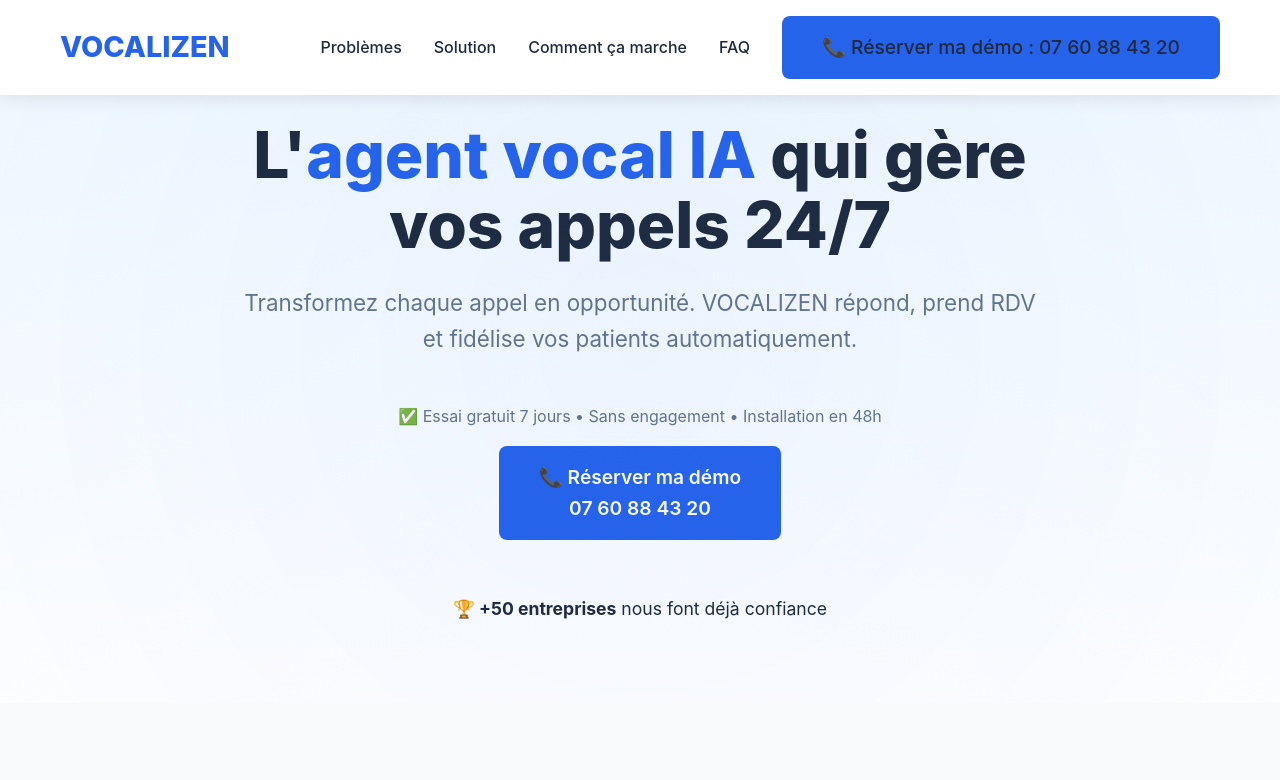
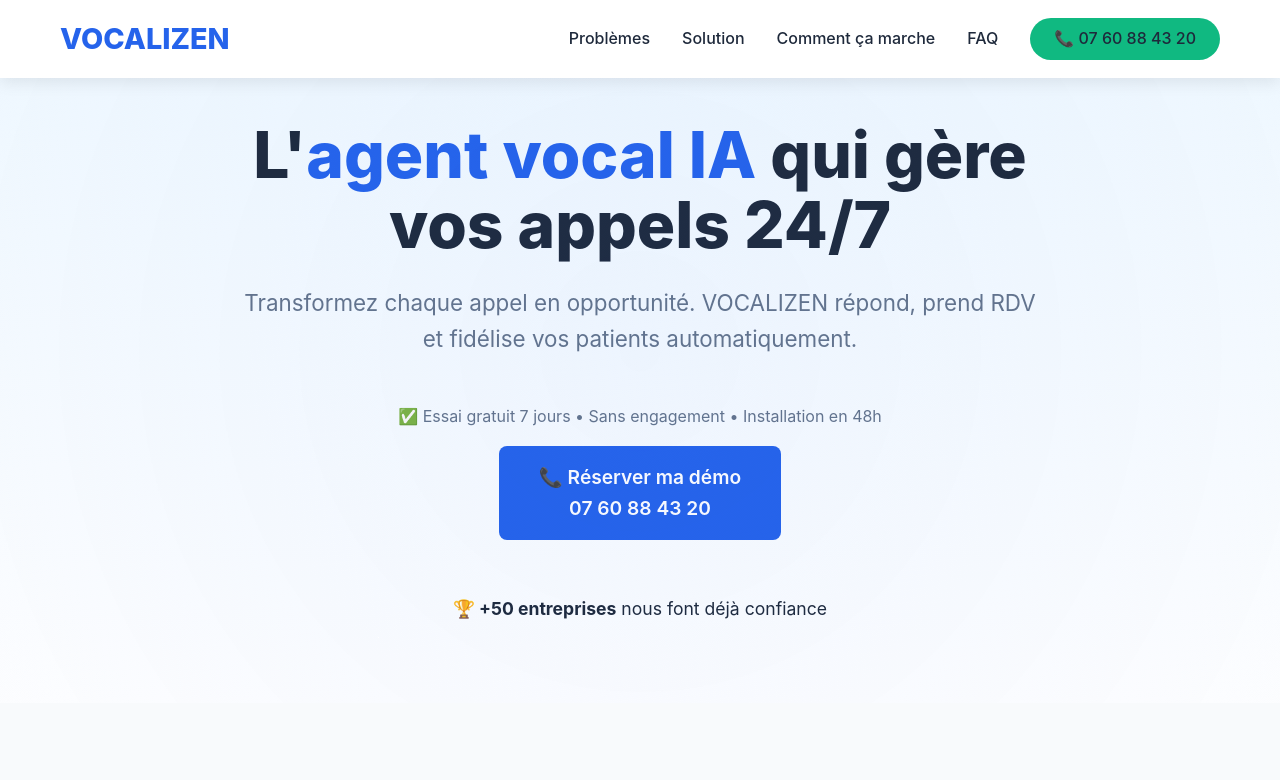
Before and after one commit to Yousee75/vocalizen-dentistes, a website: page index.html in a window 1280 px wide. Shown: the top 780 px of the page. Drawn offline with Linux system fonts and the light colour scheme.

Commit message:
Update index.html

```diff
--- a/index.html
+++ b/index.html
@@ -18,7 +18,7 @@
                 <a href="#solution">Solution</a>
                 <a href="#comment">Comment ça marche</a>
                 <a href="#faq">FAQ</a>
-                <a href="tel:+33760884320" class="cta-button">📞 Réserver ma démo : 07 60 88 43 20</a>
+                <a href="tel:+33760884320" class="phone-cta">📞 07 60 88 43 20</a>
             </div>
             <button class="mobile-menu-toggle">☰</button>
         </nav>
```
